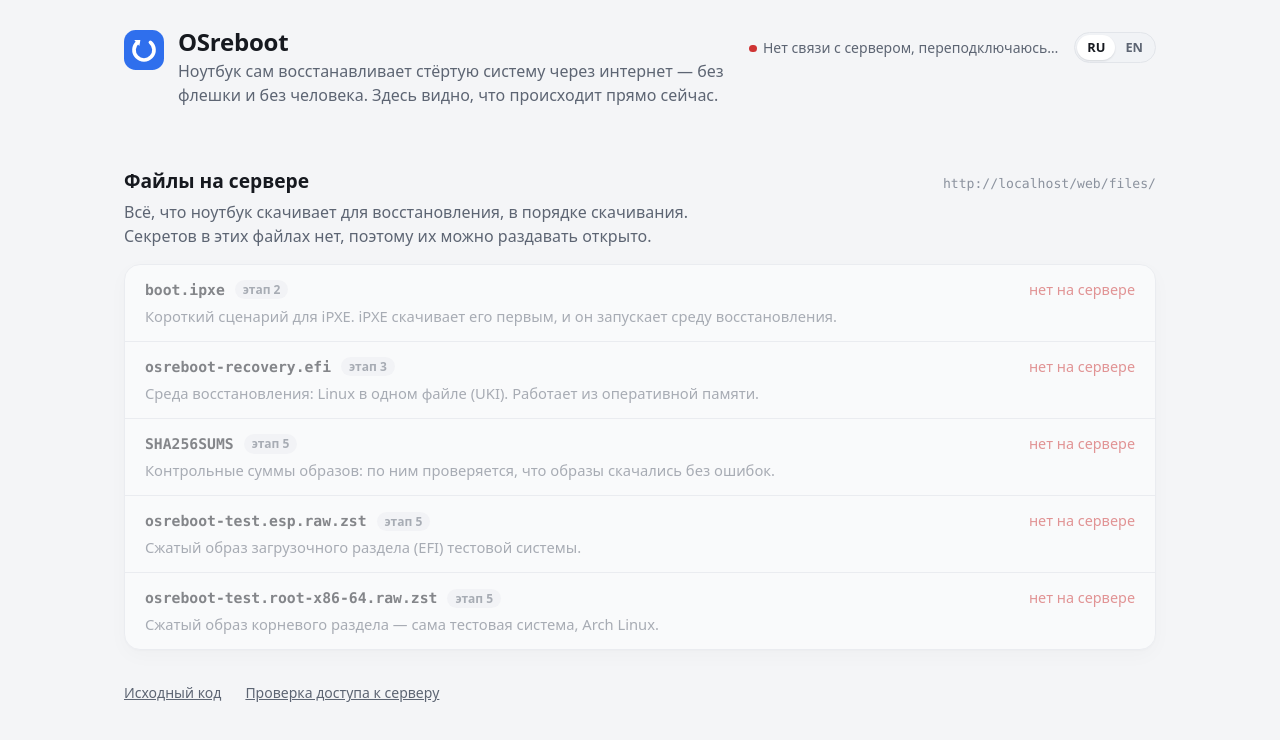
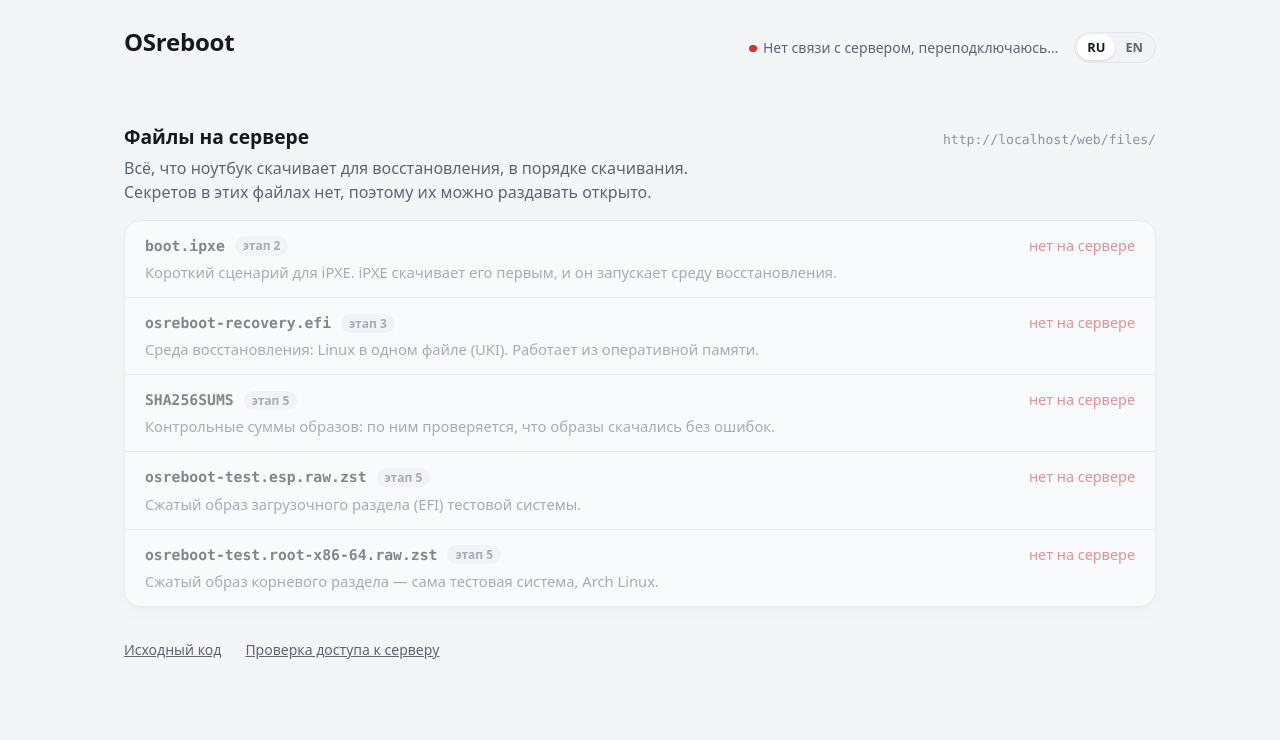
Before and after one commit to Irenid/OSreboot, a website with bundled scripts: page web/index.html in a window 1280 px wide. Built offline with nearby package versions, Linux system fonts and the light colour scheme; no server answers.

Commit message:
status page: remove avatar and tagline

```diff
--- a/web/app.ts
+++ b/web/app.ts
@@ -92,7 +92,6 @@
 
 const RU = {
   title: 'OSreboot — восстановление системы',
-  tagline: 'Ноутбук сам восстанавливает стёртую систему через интернет — без флешки и без человека. Здесь видно, что происходит прямо сейчас.',
   connecting: 'Подключение…',
   live: 'Обновляется в реальном времени',
   lost: 'Нет связи с сервером, переподключаюсь…',
@@ -194,7 +193,6 @@
 
 const EN: Texts = {
   title: 'OSreboot: system recovery',
-  tagline: 'A laptop restores its wiped system over the internet on its own — no USB stick, no one around. This page shows what is happening right now.',
   connecting: 'Connecting…',
   live: 'Live',
   lost: 'No connection to the server, reconnecting…',
@@ -807,7 +805,6 @@
 function applyLang(): void {
   document.documentElement.lang = lang;
   document.title = t.title;
-  byId('tagline').textContent = t.tagline;
   byId('files-title').textContent = t.filesTitle;
   byId('files-lead').textContent = t.filesLead;
   byId('source-link').textContent = t.source;
--- a/web/index.html
+++ b/web/index.html
@@ -12,14 +12,8 @@
 <body>
 <header class="site">
   <div class="brand">
-    <svg class="logo" viewBox="0 0 24 24" aria-hidden="true">
-      <rect width="24" height="24" rx="7"/>
-      <path class="ring" d="M15.86 7.4A6 6 0 1 1 8.14 7.4"/>
-      <path class="arrow" d="M9.83 5.99 6.14 5.95 9.22 9.63Z"/>
-    </svg>
     <div>
       <h1>OSreboot</h1>
-      <p id="tagline" class="tagline">Ноутбук сам восстанавливает стёртую систему через интернет — без флешки и без человека. Здесь видно, что происходит прямо сейчас.</p>
     </div>
   </div>
   <div class="controls">
--- a/web/style.css
+++ b/web/style.css
@@ -134,7 +134,6 @@
   padding: 28px 24px 8px;
 }
 
-/* The tagline gives way to the connection text instead of pushing it to the next line. */
 .brand {
   display: flex;
   flex: 1 1 480px;
@@ -143,39 +142,12 @@
   max-width: 640px;
 }
 
-.logo {
-  flex: none;
-  width: 40px;
-  height: 40px;
-  margin-top: 2px;
-}
-
-.logo rect {
-  fill: var(--accent);
-}
-
-.logo .ring {
-  fill: none;
-  stroke: #ffffff;
-  stroke-width: 2.2;
-  stroke-linecap: round;
-}
-
-.logo .arrow {
-  fill: #ffffff;
-}
-
 .brand h1 {
   margin: 0;
   font-size: 1.5rem;
   font-weight: 700;
   letter-spacing: -0.01em;
   line-height: 1.2;
-}
-
-.tagline {
-  margin-top: 2px;
-  color: var(--muted);
 }
 
 .controls {
```
